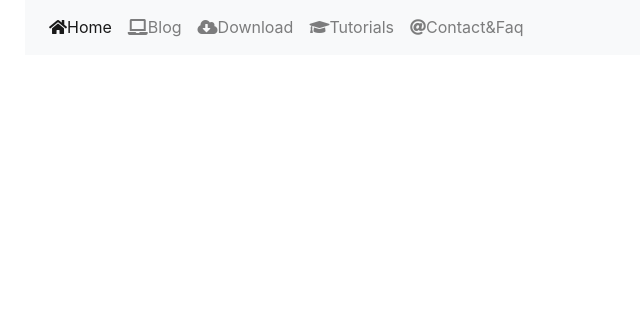
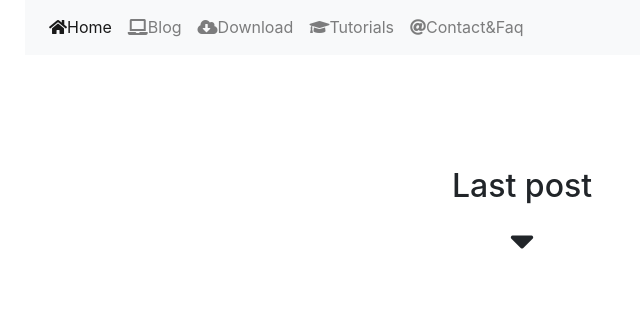
Before and after one commit to Edwina-molinaro/Blog-Loovies, a PHP site: page / in a window 1280 px wide. Shown: the part 481-800 px from the top of the page, without its empty margins (103-743 px from the left). Run offline with PHP 8.4, Linux system fonts and the light colour scheme; some libraries are stand-ins or nearby versions.

Commit message:
home page

```diff
--- a/index.php
+++ b/index.php
@@ -59,6 +59,14 @@
           </div>
         </nav>
 
+        <div class="row col-12 d-flex justify-content-center mt-5 title-last_post">
+          <h2>Last post</h2>
+        </div>
+        <div class="row col-12 d-flex justify-content-center">
+        <i class="fas fa-sort-down arrow-last_post"></i>
+        </div>
+
+
       <script src="https://code.jquery.com/jquery-3.5.1.slim.min.js" integrity="sha384-DfXdz2htPH0lsSSs5nCTpuj/zy4C+OGpamoFVy38MVBnE+IbbVYUew+OrCXaRkfj" crossorigin="anonymous"></script>
       <script src="https://cdn.jsdelivr.net/npm/popper.js@1.16.0/dist/umd/popper.min.js" integrity="sha384-Q6E9RHvbIyZFJoft+2mJbHaEWldlvI9IOYy5n3zV9zzTtmI3UksdQRVvoxMfooAo" crossorigin="anonymous"></script>
       <script src="https://stackpath.bootstrapcdn.com/bootstrap/4.5.0/js/bootstrap.min.js" integrity="sha384-OgVRvuATP1z7JjHLkuOU7Xw704+h835Lr+6QL9UvYjZE3Ipu6Tp75j7Bh/kR0JKI" crossorigin="anonymous"></script>
--- a/public/css/main.css
+++ b/public/css/main.css
@@ -24,3 +24,13 @@
     margin: auto;
     width: 80%;
 }
+
+/*//////// LAST POST TITLE / ICON ////////*/
+
+.title-last_post{
+    padding: 4rem 0 0 0  ;
+}
+
+.arrow-last_post{
+    font-size: 2.5em;
+}
```
